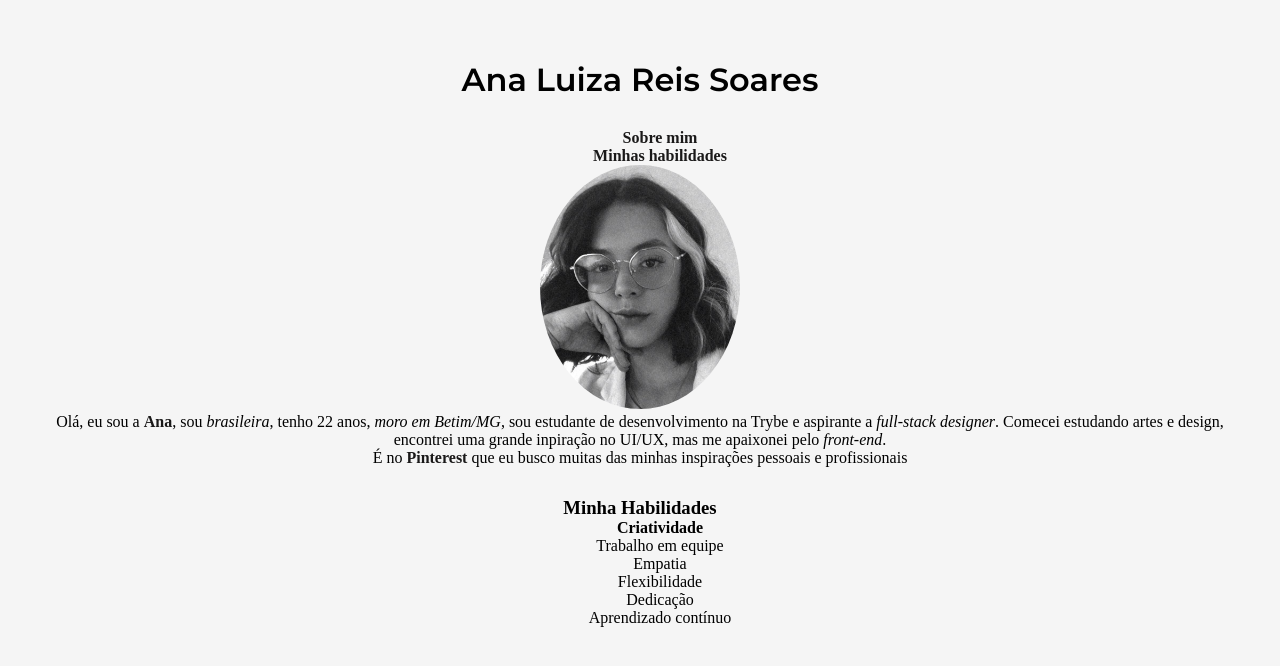
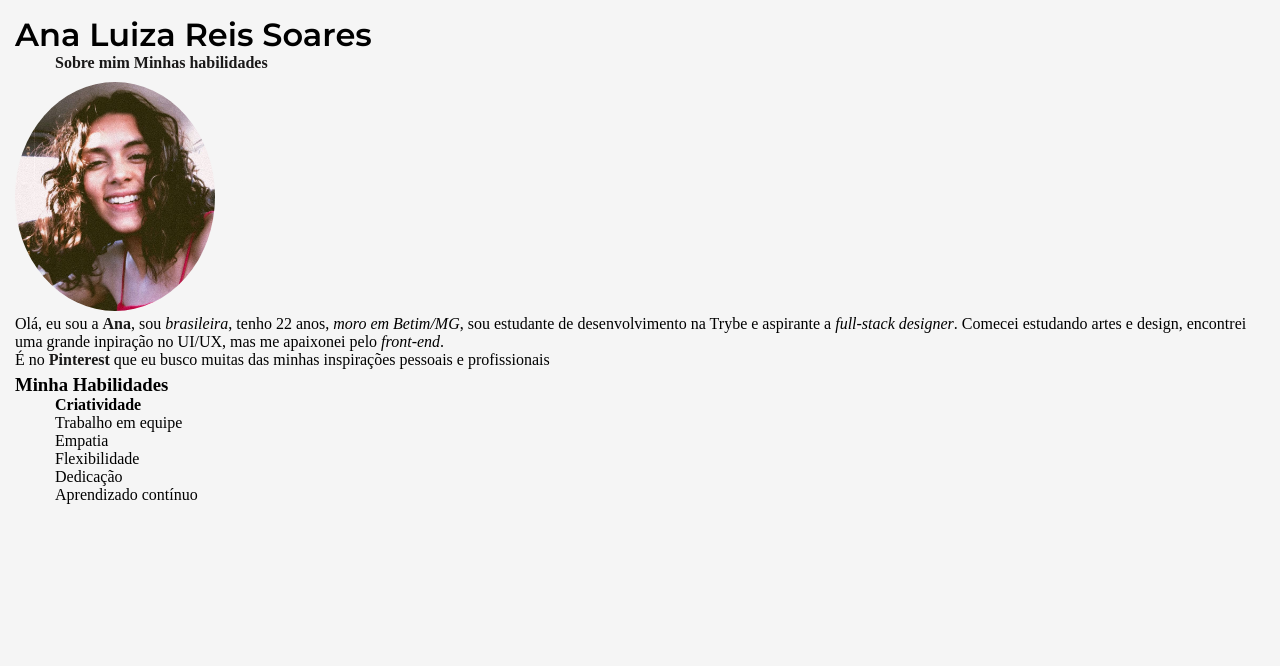
Before and after one commit to naluzreis/naluzreis.github.io, a plain HTML site: page index.html in a window 1280 px wide. Drawn offline with Linux system fonts and the light colour scheme.

Commit message:
tentativas

```diff
--- a/css/style.css
+++ b/css/style.css
@@ -3,10 +3,8 @@
     background-color: #f5f5f5;
     /*border: 1px solid red;*/
 }
-
 body{
-    text-align: center;
-    margin: 30px;
+    margin: 15px;
 }
 
 a{
@@ -20,22 +18,24 @@ li{
 
 h1{
     font-family: montserrat;
-    padding: 30px;
 }
 
 .foto{
+    width: 200px;
     border-radius: 100%;
 }
 
-#cabecalho{
-    display: inline;
+#cabecalho li{
+    display: inline-block;
+    text-align: left;
+    margin-bottom: 10px;
 }
 
-#corpo{
+#corpo foto{
     background-color: white;
     display: inline-block;
 }
 
 #lista{
-    margin: 30px;
+    padding-block: 5px;
 }
--- a/index.html
+++ b/index.html
@@ -17,12 +17,13 @@
             </ul>
         </div>
 
-        <div div="corpo">
-            <img class="foto" src="images/fa785925-b0cd-4620-8dbd-7981bc47e213.jpeg" alt="Foto de Ana Luiza" width="200px">
+        <div id="corpo">
+            <img class="foto" src="images/WhatsApp Image 2022-04-04 at 10.30.48.jpeg" alt="Foto de Ana Luiza">
 
-            <p id="eu">Olá, eu sou a <strong><a href="#foto">Ana</a></strong>, sou <em>brasileira</em>, tenho 22 anos, <em>moro em Betim/MG</em>, sou estudante de desenvolvimento na Trybe e aspirante a <em>full-stack designer</em>.
+            <p>Olá, eu sou a <strong><a href="#foto">Ana</a></strong>, sou <em>brasileira</em>, tenho 22 anos, <em>moro em Betim/MG</em>, sou estudante de desenvolvimento na Trybe e aspirante a <em>full-stack designer</em>.
             Comecei estudando artes e design, encontrei uma grande inpiração no UI/UX, mas me apaixonei pelo <em>front-end</em>.
-            </p>
+                </p>
+
             <p>É no <strong><a href="https://br.pinterest.com/" target="_blank">Pinterest</a></strong> que eu busco muitas das minhas inspirações pessoais e profissionais</p>
         </div>
 
```
Also changed, not shown: images/WhatsApp Image 2022-04-04 at 10.29.53.jpeg (added), images/WhatsApp Image 2022-04-04 at 10.30.48.jpeg (added).
